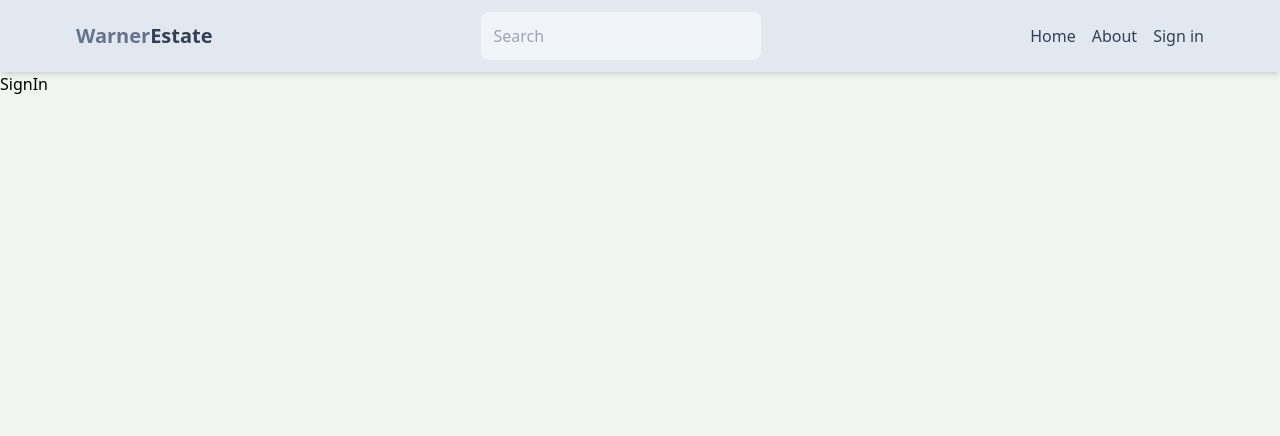
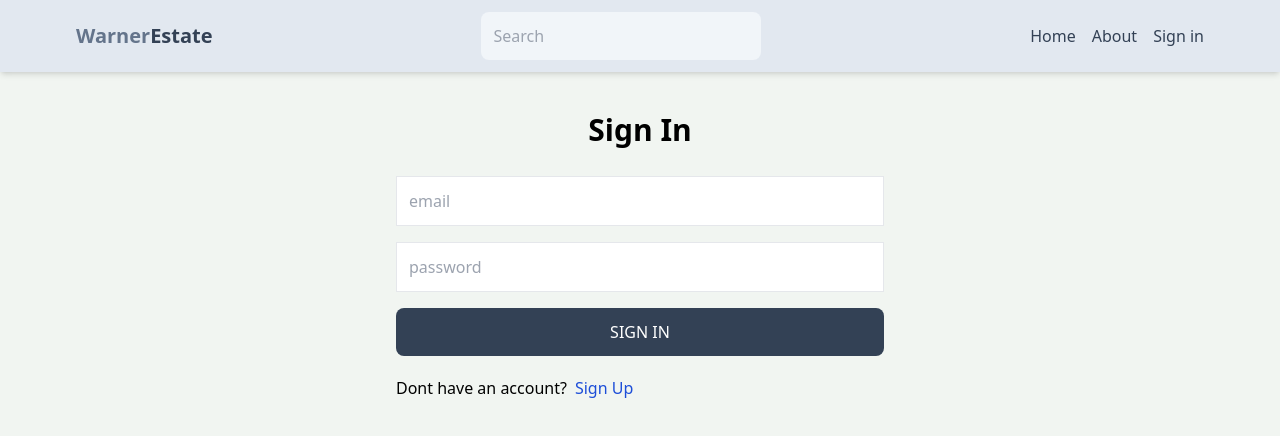
Before and after one commit to ProtoShiva/mern-estate, a React (Vite) app in the folder client/: page /sign-in in a window 1280 px wide. Shown: the top 436 px of the page. Built offline with nearby package versions, Linux system fonts and the light colour scheme.

Commit message:
complete signin functionality

```diff
--- a/client/src/pages/SignIn.jsx
+++ b/client/src/pages/SignIn.jsx
@@ -1,7 +1,78 @@
-import React from "react"
+import React, { useState } from "react"
+import { Link, useNavigate } from "react-router-dom"
+const SignIn = () => {
+  const [formData, setFormData] = useState({})
+  const [error, setError] = useState(null)
+  const [loading, setloading] = useState(false)
+  const navigate = useNavigate()
+  const handleChange = (e) => {
+    setFormData({
+      ...formData,
+      [e.target.id]: e.target.value
+    })
+  }
+  const handleSubmit = async (e) => {
+    e.preventDefault()
+    setloading(true)
+    try {
+      const res = await fetch("/api/auth/signin", {
+        method: "POST",
+        headers: {
+          "content-Type": "application/json"
+        },
+        body: JSON.stringify(formData)
+      })
+      const data = await res.json()
+      // console.log(data)
+      if (data.success === false) {
+        setError(data.message)
+        setloading(false)
+        return
+      }
+      setloading(false)
+      setError(null)
+      navigate("/")
+    } catch (error) {
+      setloading(false)
+      setError(error.message)
+    }
+  }
+  // console.log(formData)
 
-const SignIn = () => {
-  return <div>SignIn</div>
+  return (
+    <div className="p-3 max-w-lg mx-auto">
+      <h1 className="text-3xl text-center font-semibold my-7">Sign In</h1>
+      <form onSubmit={handleSubmit} className="flex flex-col gap-4">
+        <input
+          type="text"
+          placeholder="email"
+          id="email"
+          className=" border p-3 rounder-lg"
+          onChange={handleChange}
+        />
+        <input
+          type="text"
+          placeholder="password"
+          id="password"
+          className=" border p-3 rounder-lg"
+          onChange={handleChange}
+        />
+        <button
+          disabled={loading}
+          className="bg-slate-700 text-white p-3 rounded-lg uppercase hover:opacity-95 disabled:opacity-85"
+        >
+          {loading ? "loading..." : "Sign In"}
+        </button>
+      </form>
+      <div className="flex gap-2 mt-5">
+        <p>Dont have an account?</p>
+        <Link to="/sign-up">
+          <span className="text-blue-700">Sign Up</span>
+        </Link>
+      </div>
+      {error && <p className="text-red-500 mt-6">{error}</p>}
+    </div>
+  )
 }
 
 export default SignIn
```
Also changed, not shown: 1 other file (tests, documents, lock files or other folders).
